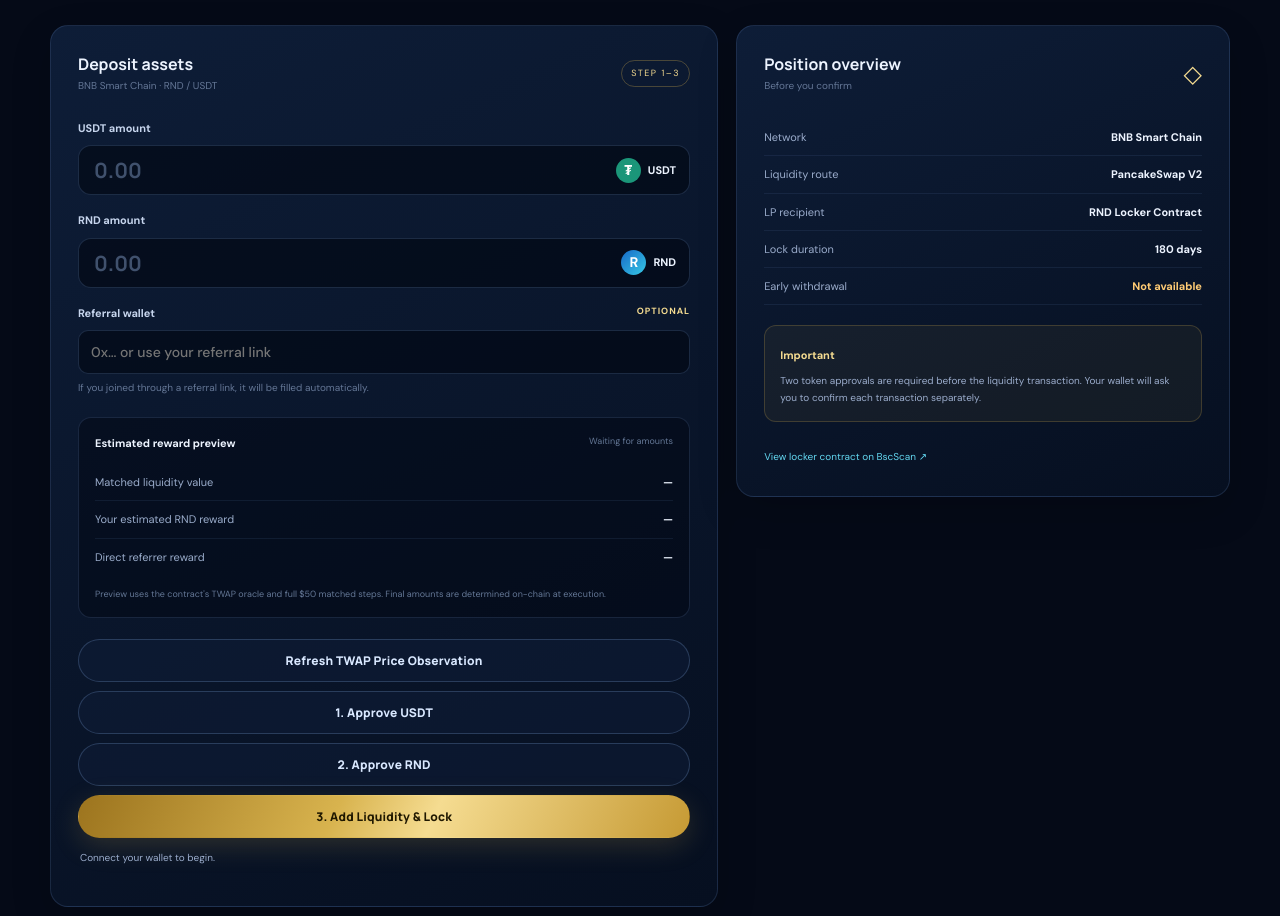
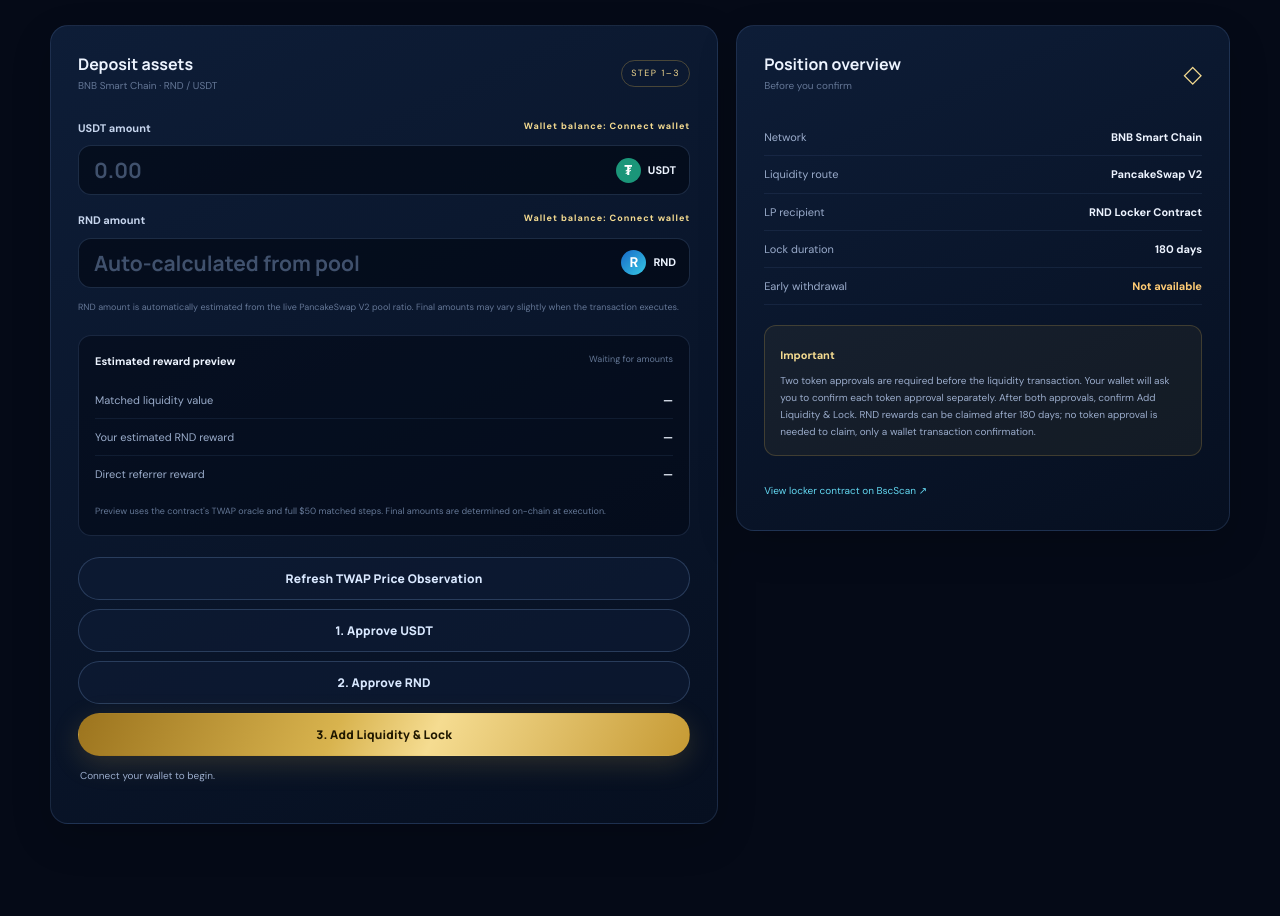
Before and after one commit to RanDigital4/lptest, a plain HTML site: page index.html in a window 1280 px wide. Shown: the part 1137-2053 px from the top of the page. Drawn offline with nearby package versions, Linux system fonts and the light colour scheme.

Commit message:
Update index.html

```diff
--- a/index.html
+++ b/index.html
@@ -44,14 +44,14 @@
       <div class="two-col">
         <div class="panel form-panel">
           <div class="panel-top"><div><b>Deposit assets</b><small>BNB Smart Chain · RND / USDT</small></div><span class="step-tag">STEP 1–3</span></div>
-          <label class="field-label" for="usdtAmount">USDT amount</label><div class="amount-box"><input id="usdtAmount" type="number" min="0" step="any" placeholder="0.00"><span class="token-chip"><b class="token-icon usdt">₮</b> USDT</span></div>
-          <label class="field-label" for="rndAmount">RND amount</label><div class="amount-box"><input id="rndAmount" type="number" min="0" step="any" placeholder="0.00"><span class="token-chip"><b class="token-icon rnd">R</b> RND</span></div>
-          <div class="referrer-box"><label class="field-label" for="referrerInput">Referral wallet <span>OPTIONAL</span></label><input id="referrerInput" type="text" placeholder="0x… or use your referral link"><small id="referrerNote">If you joined through a referral link, it will be filled automatically.</small></div>
+          <label class="field-label" for="usdtAmount">USDT amount <span class="wallet-balance" id="usdtBalance">Wallet balance: Connect wallet</span></label><div class="amount-box"><input id="usdtAmount" type="number" min="0" step="any" placeholder="0.00"><span class="token-chip"><b class="token-icon usdt">₮</b> USDT</span></div>
+          <label class="field-label" for="rndAmount">RND amount <span class="wallet-balance" id="rndBalance">Wallet balance: Connect wallet</span></label><div class="amount-box"><input id="rndAmount" type="number" min="0" step="any" placeholder="Auto-calculated from pool"><span class="token-chip"><b class="token-icon rnd">R</b> RND</span></div>
+          <input id="referrerInput" type="hidden" value=""><p class="fineprint quote-note" id="quoteNote">RND amount is automatically estimated from the live PancakeSwap V2 pool ratio. Final amounts may vary slightly when the transaction executes.</p>
           <div class="preview-box"><div class="preview-head"><b>Estimated reward preview</b><span id="previewState">Waiting for amounts</span></div><div class="preview-row"><span>Matched liquidity value</span><b id="matchedValue">—</b></div><div class="preview-row"><span>Your estimated RND reward</span><b id="userReward">—</b></div><div class="preview-row"><span>Direct referrer reward</span><b id="refReward">—</b></div><p class="fineprint">Preview uses the contract's TWAP oracle and full $50 matched steps. Final amounts are determined on-chain at execution.</p></div>
           <div class="action-stack"><button class="btn btn-outline full" id="oracleBtn">Refresh TWAP Price Observation</button><button class="btn btn-outline full" id="approveUsdtBtn">1. Approve USDT</button><button class="btn btn-outline full" id="approveRndBtn">2. Approve RND</button><button class="btn btn-gold full" id="addLiquidityBtn">3. Add Liquidity & Lock</button></div>
           <div class="tx-status" id="liquidityStatus" role="status">Connect your wallet to begin.</div>
         </div>
-        <aside class="panel detail-panel"><div class="panel-top"><div><b>Position overview</b><small>Before you confirm</small></div><span class="shield">◇</span></div><div class="detail-row"><span>Network</span><b>BNB Smart Chain</b></div><div class="detail-row"><span>Liquidity route</span><b>PancakeSwap V2</b></div><div class="detail-row"><span>LP recipient</span><b>RND Locker Contract</b></div><div class="detail-row"><span>Lock duration</span><b>180 days</b></div><div class="detail-row"><span>Early withdrawal</span><b class="warning-text">Not available</b></div><div class="callout"><b>Important</b><p>Two token approvals are required before the liquidity transaction. Your wallet will ask you to confirm each transaction separately.</p></div><a class="text-link" href="https://bscscan.com/address/0xC986601a2FB2f4763147D2CD3A6742353f0eF718" target="_blank" rel="noopener">View locker contract on BscScan ↗</a></aside>
+        <aside class="panel detail-panel"><div class="panel-top"><div><b>Position overview</b><small>Before you confirm</small></div><span class="shield">◇</span></div><div class="detail-row"><span>Network</span><b>BNB Smart Chain</b></div><div class="detail-row"><span>Liquidity route</span><b>PancakeSwap V2</b></div><div class="detail-row"><span>LP recipient</span><b>RND Locker Contract</b></div><div class="detail-row"><span>Lock duration</span><b>180 days</b></div><div class="detail-row"><span>Early withdrawal</span><b class="warning-text">Not available</b></div><div class="callout"><b>Important</b><p>Two token approvals are required before the liquidity transaction. Your wallet will ask you to confirm each token approval separately. After both approvals, confirm Add Liquidity & Lock. RND rewards can be claimed after 180 days; no token approval is needed to claim, only a wallet transaction confirmation.</p></div><a class="text-link" href="https://bscscan.com/address/0xC986601a2FB2f4763147D2CD3A6742353f0eF718" target="_blank" rel="noopener">View locker contract on BscScan ↗</a></aside>
       </div>
     </section>
 
```
